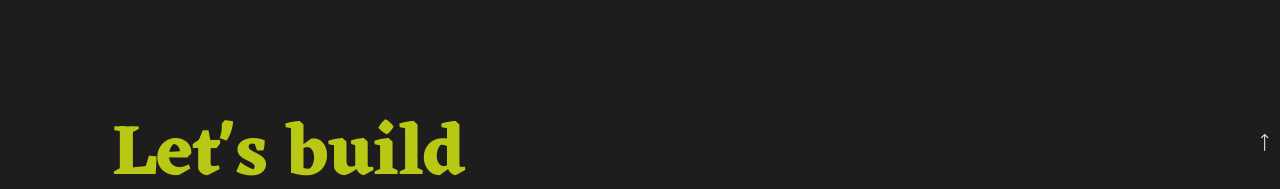
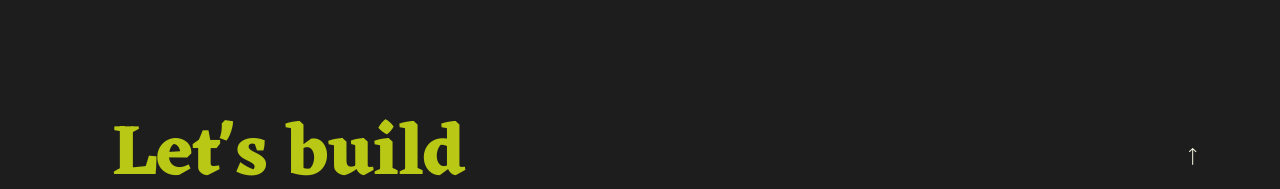
Before and after one commit to AnikaMayer/Portfolio, an Angular app: page / in a window 1280 px wide. Shown: the part 4040-4229 px from the top of the page. Built offline with nearby package versions, Linux system fonts and the light colour scheme.

Commit message:
style: position start-btn contact-form

```diff
--- a/public/assets/styles/abstract/_mixin.scss
+++ b/public/assets/styles/abstract/_mixin.scss
@@ -1,8 +1,8 @@
 // position items in center
-@mixin flex-center {
+@mixin flex-center($align: center) {
   display: flex;
   justify-content: center;
-  align-items: center;
+  align-items: $align;
 }
 
 @mixin flex-column {
--- a/src/app/pages/main/main-components/contact/contact.scss
+++ b/src/app/pages/main/main-components/contact/contact.scss
@@ -213,13 +213,13 @@
     background: none;
     position: absolute;
     top: 0;
-    right: 0;
-    @include flex-center;
+    right: clamp(16px, calc(-12px + 7vw), 72px);
+    @include flex-center(flex-end);
 
     @include tablet {
       top: unset;
-      bottom: 0;
-      // transform: translateY(100px);
+      bottom: 30px;
+      // right: 16px;
     }
 
     svg path {
@@ -239,13 +239,13 @@
     display: none;
 
     @include tablet {
-      display: flex;
+      // display: flex;
     }
   }
 
   &__btn-desktop {
     @include tablet {
-      display: none;
+      // display: none;
     }
   }
 }
```
